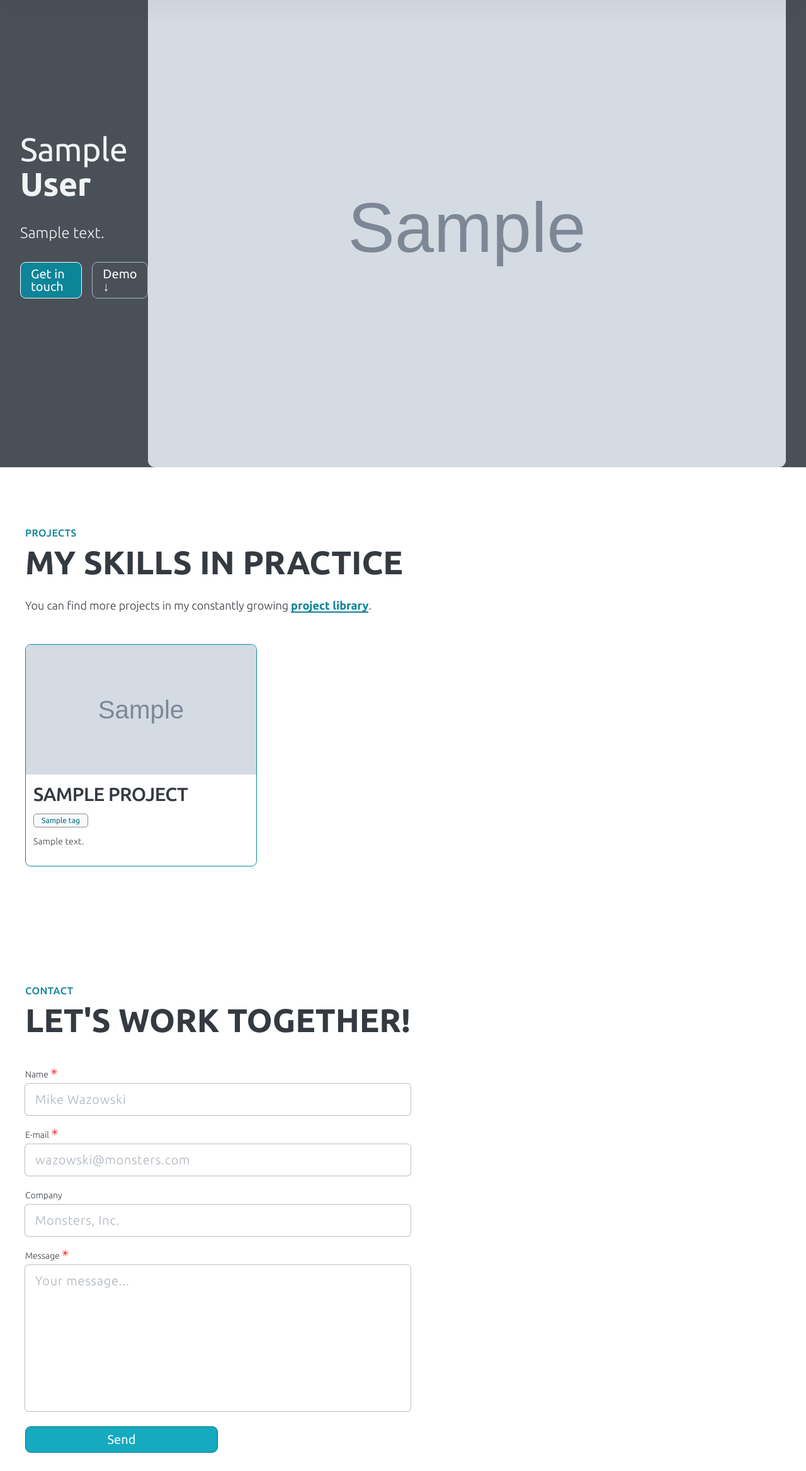
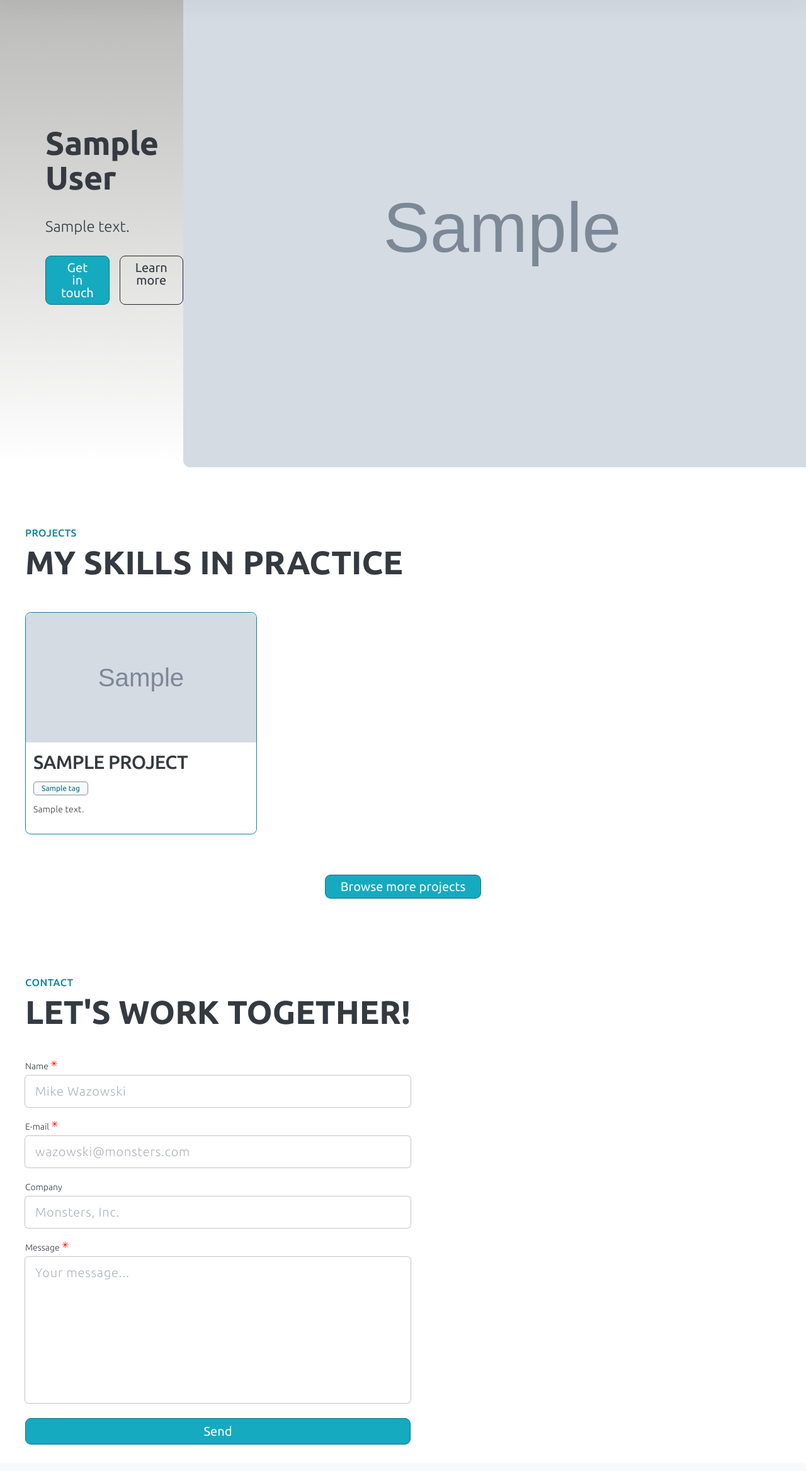
Before and after one commit to kmilewczyk96/kmilew, a Django app: page / in a window 1280 px wide. Shown: the part 58-2394 px from the top of the page at 63% size. After the commit the page ends 2352 px from the top, so only its background shows below. Run offline with Django 4.2, Linux system fonts and the light colour scheme; tables that the repository leaves empty hold one stand-in row (values such as "Sample post"); grey boxes marked "Sample" are stand-in pictures; some libraries are stand-ins or nearby versions.

Commit message:
CSS cleanup and redundant-code reduction.

```diff
--- a/app/static/js/tagbar-animation.js
+++ b/app/static/js/tagbar-animation.js
@@ -9,7 +9,7 @@ const prepareTagBarAnimation = function () {
       const hiddenTags = tagBar.getElementsByTagName('li');
       for (let i = 0; i < hiddenTags.length; i++) {
         // Source of the extra 10px is pagination of tag elements.
-        const myAnimation = [{transform: `translateX(-${tagBarScroll + 10}px)`}];
+        const myAnimation = [{transform: `translate3d(-${tagBarScroll + 10}px, 0, 0)`}];
         const myAnimationTiming = {duration: tagBarScroll * 30, iterations: Infinity};
         hiddenTags[i].animate(myAnimation, myAnimationTiming)
         hiddenTags[i].classList.remove('hidden');
--- a/app/static/styles/elements.css
+++ /dev/null
@@ -1,13 +0,0 @@
-/*This stylesheet contains imports of repeatable elements.*/
-
-@import url("./elements/_button.css");
-@import url("./elements/_contact-form.css");
-@import url("./elements/_container-flex.css");
-@import url("./elements/_container-grid.css");
-@import url("./elements/_icon-and-logo.css");
-@import url("./elements/_link.css");
-@import url("./elements/_margin.css");
-@import url("./elements/_paginator.css");
-@import url("./elements/_project-card.css");
-@import url("./elements/_scrollbar.css");
-@import url("./elements/_tag-filter.css");
--- a/app/static/styles/elements/_contact-form.css
+++ b/app/static/styles/elements/_contact-form.css
@@ -1,17 +1,3 @@
-.section-contact {
-  height: 100vh;
-  max-width: 120rem;
-  display: flex;
-  align-items: center;
-  color: #343a40;
-  padding: 9.6rem 0;
-  margin: 0 auto;
-}
-
-.contact-form {
-
-}
-
 .contact-form-content-col {
   display: flex;
   flex-direction: column;
@@ -51,27 +37,6 @@
   line-height: 1.3;
   border: none;
   border-radius: 5px;
-  box-shadow: 0 0 0 0.1rem rgba(0, 0, 0, 25%);
+  box-shadow: 0 0 0 0.1rem rgba(25, 25, 25, 25%);
   padding: 1.2rem 1.6rem;
 }
-
-.btn--submit {
-  max-width: 50%;
-  text-decoration: none;
-  display: inline-block;
-  font-family: inherit;
-  font-size: inherit;
-  font-weight: 400;
-  color: #f8f9fa;
-  background-color: #15aabf;
-  border: 1px solid #0b7285;
-  border-radius: 9px;
-  transition: 0.3s;
-  cursor: pointer;
-
-  padding: 0.8rem 1.6rem;
-}
-
-.btn--submit:hover {
-  background-color: #0b7285;
-}
--- a/app/static/styles/elements/_container-flex.css
+++ b/app/static/styles/elements/_container-flex.css
@@ -18,14 +18,14 @@
   grid-template-columns: 1fr 2fr;
 }
 
+.container-flex-center {
+  display: flex;
+  align-items: center;
+  justify-content: center;
+}
+
 .rename {
   display: flex;
   flex-direction: column;
   gap: 1.6rem;
 }
-
-/* CONTACT FORM RELATED FLEX CONTAINERS */
-.social-media-link {
-  display: flex;
-  gap: 1.6rem;
-}
--- /dev/null
+++ b/app/static/styles/elements/_heading.css
@@ -0,0 +1,24 @@
+.heading1 {
+  font-size: 5.2rem;
+  font-weight: 700;
+  letter-spacing: -0.05rem;
+  line-height: 1.05;
+  margin-bottom: 3.2rem;
+}
+
+.heading2 {
+  grid-column: 1;
+  font-size: 5.2rem;
+  line-height: 1.2;
+  text-transform: uppercase;
+}
+
+.subheading {
+  grid-column: 1;
+  font-size: 1.6rem;
+  font-weight: 500;
+  letter-spacing: 0.05rem;
+  text-transform: uppercase;
+  color: #0c8599;
+  margin-bottom: 0.8rem;
+}
--- /dev/null
+++ b/app/static/styles/elements/_hero.css
@@ -0,0 +1,29 @@
+.hero {
+  max-width: 130rem;
+  height: 100vh;
+  align-items: end;
+  margin: 0 auto;
+  padding: 0 3.2rem;
+}
+
+.hero-content {
+  align-self: center;
+}
+
+.hero-introduction {
+  font-size: 2.4rem;
+  line-height: 1.5;
+
+  margin-bottom: 2.8rem;
+}
+
+.hero-links {
+  display: flex;
+  gap: 1.6rem;
+}
+
+.hero-whitespace img{
+  height: 95vh;
+  display: block;
+  border-radius: 11px;
+}
--- a/app/static/styles/elements/_project-card.css
+++ b/app/static/styles/elements/_project-card.css
@@ -36,25 +36,6 @@
 
 .project-info-and-links-container:hover > .project-card-links-container {
   z-index: 2;
-}
-
-.project-card-links:link,
-.project-card-links:visited {
-  cursor: pointer;
-  text-decoration: none;
-  text-align: center;
-  font-size: 2rem;
-  background-color: #15aabf;
-  border: 1px solid #0b7285;
-  border-radius: 9px;
-  color: #f8f9fa;
-  transition: 0.3s;
-  padding: 0.8rem 2.4rem;
-}
-
-.project-card-links:link:hover,
-.project-card-links:visited:hover {
-  background-color: #0b7285;
 }
 
 .container-img {
--- /dev/null
+++ b/app/static/styles/elements/_section.css
@@ -0,0 +1,19 @@
+.section-hero {
+  height: 100vh;
+  display: flex;
+  background-image: linear-gradient(rgb(181, 181, 179), rgb(255, 255, 255));
+}
+
+.section-showcase {
+  padding: 9.6rem 0;
+}
+
+.section-contact {
+  height: 100vh;
+  max-width: 120rem;
+  display: flex;
+  align-items: center;
+  color: #343a40;
+  padding: 9.6rem 0;
+  margin: 0 auto;
+}
--- a/app/static/styles/elements/_tag-filter.css
+++ b/app/static/styles/elements/_tag-filter.css
@@ -66,6 +66,7 @@
 .tag-filter-buttons {
   display: flex;
   width: 100%;
+  border: 1px solid #343a40;
   border-radius: 9px;
   overflow: hidden;
 }
@@ -80,11 +81,16 @@
   cursor: pointer;
   color: #f1f3f5;
   font-weight: normal;
+  font-family: inherit;
 
   /*Actual properties.*/
   font-size: 2rem;
   padding: 0.2rem 1.6rem;
   transition: 0.4s;
+}
+
+.filter-btn:hover > i {
+  transform: scale(1.1);
 }
 
 .filter-btn--submit {
@@ -100,6 +106,7 @@
   position: relative;
   top: 0.3rem;
   margin-right: 0.4rem;
+  transition: 0.3s ease-in-out;
 }
 
 .filter-btn--clear {
--- a/app/static/styles/main.css
+++ b/app/static/styles/main.css
@@ -1,7 +1,21 @@
-/*=======================================================*/
-/*=========================== GENERAL ===================*/
-/*=======================================================*/
+/*==== IMPORTS =================*/
+@import url("./elements/_button.css");
+@import url("./elements/_contact-form.css");
+@import url("./elements/_container-flex.css");
+@import url("./elements/_container-grid.css");
+@import url("./elements/_heading.css");
+@import url("./elements/_hero.css");
+@import url("./elements/_icon-and-logo.css");
+@import url("./elements/_link.css");
+@import url("./elements/_margin.css");
+@import url("./elements/_navbar.css");
+@import url("./elements/_paginator.css");
+@import url("./elements/_project-card.css");
+@import url("./elements/_scrollbar.css");
+@import url("./elements/_section.css");
+@import url("./elements/_tag-filter.css");
 
+/*==== GLOBAL STYLING ==========*/
 * {
   margin: 0;
   padding: 0;
@@ -15,7 +29,7 @@ html {
 body {
   font-family: Ubuntu, sans-serif;
   font-weight: 300;
-  color: #f1f3f5;
+  color: #343a40;
   line-height: 1;
 }
 
@@ -23,155 +37,9 @@ body {
   display: none;
 }
 
-/*body::-webkit-scrollbar {*/
-/*  display: none;*/
-/*}*/
-
-/*=======================================================*/
-/*=========================== NAVIGATION ================*/
-/*=======================================================*/
-.header-nav {
-  position: fixed;
-  top: 0;
-  width: 100vw;
-  display: flex;
-  justify-content: center;
-  align-items: center;
-  background-image: linear-gradient(rgba(52, 58, 64, 0.95), rgba(52, 58, 64, 0.95));
-  box-shadow: 0 1.2rem 3.2rem rgba(32, 32, 32, 5%);
-  padding: 0 4.8rem;
-  z-index: 5;
+/*==== MEDIA QUERIES ===========*/
+@media (max-width: 84em) {
+  .hero {
+    max-width: 120rem;
+  }
 }
-
-.link-list {
-  list-style: none;
-  display: flex;
-  justify-content: space-between;
-  align-items: center;
-  width: 100%;
-  gap: 3.2rem;
-  padding: 1.2rem 3.2rem;
-}
-
-.page-link:link,
-.page-link:visited {
-  text-decoration: none;
-  display: inline-block;
-  font-size: 1.6rem;
-  text-transform: uppercase;
-  color: #f1f3f5;
-  border: 1px solid rgba(248, 249, 250, 0);
-  transition: 0.3s;
-
-  padding: 0.8rem 0.4rem;
-}
-
-.page-link:hover {
-  color: #f8f9fa;
-  border-bottom-color: #f8f9fa;
-}
-
-.link-list li:first-child {
-  margin-right: auto;
-}
-
-/*=======================================================*/
-/*=========================== HERO SECTION ==============*/
-/*=======================================================*/
-.section-hero {
-  height: 100vh;
-  display: flex;
-  justify-content: center;
-  align-items: center;
-  position: relative;
-  z-index: 1;
-
-  /*background-image: linear-gradient(rgba(32, 32, 32, 0.55), rgba(32, 32, 32, 0.55)), url('img/hero-section-temp.jpg');*/
-  /*background-size: cover;*/
-  background-color: #495057;
-
-  margin: 0 auto;
-}
-
-.hero {
-  max-width: 130rem;
-  height: 100vh;
-  display: grid;
-  grid-template-columns: 1fr 1fr;
-  align-items: end;
-
-  margin: 0 auto;
-  padding: 0 3.2rem;
-}
-
-.hero-whitespace img{
-  height: 95vh;
-  display: block;
-  border-radius: 11px;
-}
-
-.hero-content {
-  align-self: center;
-}
-
-.hero-content h1 {
-  font-size: 5.2rem;
-  font-weight: 700;
-  letter-spacing: -0.05rem;
-  line-height: 1.05;
-
-  margin-bottom: 3.2rem;
-}
-
-.hero-content h1 span {
-  font-weight: 400;
-}
-
-.hero-introduction {
-  font-size: 2.4rem;
-  line-height: 1.5;
-
-  margin-bottom: 2.8rem;
-}
-
-.hero-links {
-  display: flex;
-  gap: 1.6rem;
-}
-
-/*=======================================================*/
-/*=========================== MENU SECTION ==============*/
-/*=======================================================*/
-.section-menu {
-  padding: 9.6rem 0;
-  color: #343a40;
-}
-
-.subheading {
-  grid-column: 1;
-  font-size: 1.6rem;
-  font-weight: 500;
-  letter-spacing: 0.05rem;
-  text-transform: uppercase;
-  color: #0c8599;
-  margin-bottom: 0.8rem;
-}
-
-.heading2 {
-  grid-column: 1;
-  font-size: 5.2rem;
-  line-height: 1.2;
-  text-transform: uppercase;
-}
-
-.menu-description {
-  grid-column: 1;
-  font-size: 1.8rem;
-  line-height: 1.5;
-  margin-bottom: 4.8rem;
-}
-
-.call-to-action {
-  display: flex;
-  justify-content: center;
-}
--- a/app/templates/index.html
+++ b/app/templates/index.html
@@ -9,7 +9,6 @@
 	<link rel="preconnect" href="https://fonts.googleapis.com">
 	<link rel="preconnect" href="https://fonts.gstatic.com" crossorigin>
 	<link href="https://fonts.googleapis.com/css2?family=Ubuntu:wght@300;400;500;700&display=swap" rel="stylesheet">
-	<link rel="stylesheet" href="{% static 'styles/elements.css' %}"/>
 	<link rel="stylesheet" href="{% static 'styles/main.css' %}"/>
 	<script defer src="https://unpkg.com/phosphor-icons"></script>
 	<script defer src="{% static 'js/main.js' %}"></script>
@@ -20,7 +19,7 @@
 
 <body>
 	<header class="header-nav">
-		<ul class="link-list">
+		<ul class="nav-link-list">
 			<li><a class="page-link" href="#">Home</a></li>
 			<li><a class="page-link" href="#projects">Projects</a></li>
 			<li><a class="page-link" href="#contact">Contact</a></li>
@@ -28,32 +27,26 @@
 	</header>
 	<main>
 		<section class="section-hero">
-			<div class="hero">
-
+			<div class="container-grid-2col hero">
 				<div class="hero-content">
-					<h1><span>{{ my_account.first_name }}</span> {{ my_account.last_name }}</h1>
+					<h1 class="heading1">{{ my_account.first_name }} {{ my_account.last_name }}</h1>
 					<p class="hero-introduction">
 						{{ my_account.description }}
 					</p>
 					<div class="hero-links">
 						<a class="btn btn--cta" href="#contact">Get in touch</a>
-						<a class="btn btn--jump" href="#projects">Demo &darr;</a>
+						<a class="btn btn--cta-alt" href="#projects">Learn more</a>
 					</div>
 				</div>
 				<div class="hero-whitespace">
 					<img src="{{ my_account.home_img.url }}" alt="cv picture">
 				</div>
-
 			</div>
 		</section>
-		<section class="section-menu" id="projects">
+		<section class="section-showcase" id="projects">
 			<div class="container-flex-col-120">
 				<span class="subheading">Projects</span>
-				<h2 class="heading2 margin-bottom-24">My skills in practice</h2>
-				<p class="menu-description">
-					You can find more projects in my constantly growing
-					<a class="classic-link" href="{% url 'project-list' %}">project library</a>.
-				</p>
+				<h2 class="heading2 margin-bottom-48">My skills in practice</h2>
 				<div class="container-grid-3col project-showcase-grid">
 					{% for project in showcase %}
 						<div class="project-info-and-links-container">
@@ -78,13 +71,13 @@
 							</div>
 							<div class="project-card-links-container">
 								{% if project.source_code %}
-									<a class="project-card-links" href="{{ project.source_code }}"
+									<a class="btn btn--cta" href="{{ project.source_code }}"
 										 target="_blank"
 										 rel="noreferrer noopener">Source Code
 									</a>
 								{% endif %}
 								{% if project.demo %}
-									<a class="project-card-links" href="{{ project.demo }}"
+									<a class="btn btn--cta" href="{{ project.demo }}"
 										 target="_blank"
 										 rel="noreferrer noopener">Demo
 									</a>
@@ -92,6 +85,9 @@
 							</div>
 						</div>
 					{% endfor %}
+				</div>
+				<div class="container-flex-center">
+					<a class="btn btn--cta" href="{% url 'project-list' %}">Browse more projects</a>
 				</div>
 			</div>
 		</section>
@@ -136,7 +132,7 @@
 							</label>
 							{{ form.message }}
 						</div>
-						<button class="btn btn--submit">Send</button>
+						<button class="btn btn--cta">Send</button>
 					</div>
 				</form>
 			</div>
```
Also changed, not shown: app/account/signals.py (+7 -7 lines), app/projects/signals.py (+4 -5 lines), app/static/styles/elements/_button.css (+23 -20 lines), app/static/styles/elements/_navbar.css (added, +44 -0 lines), app/templates/project-list.html (+3 -4 lines).
